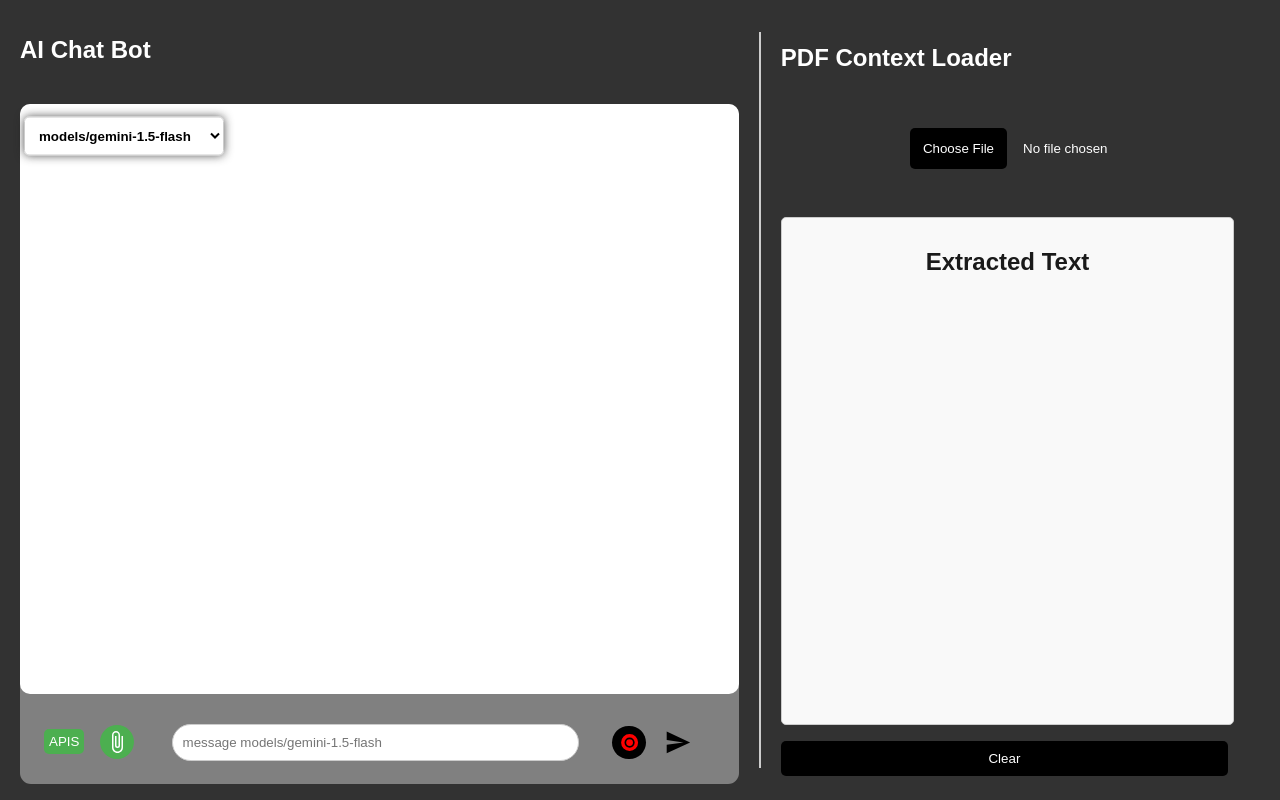
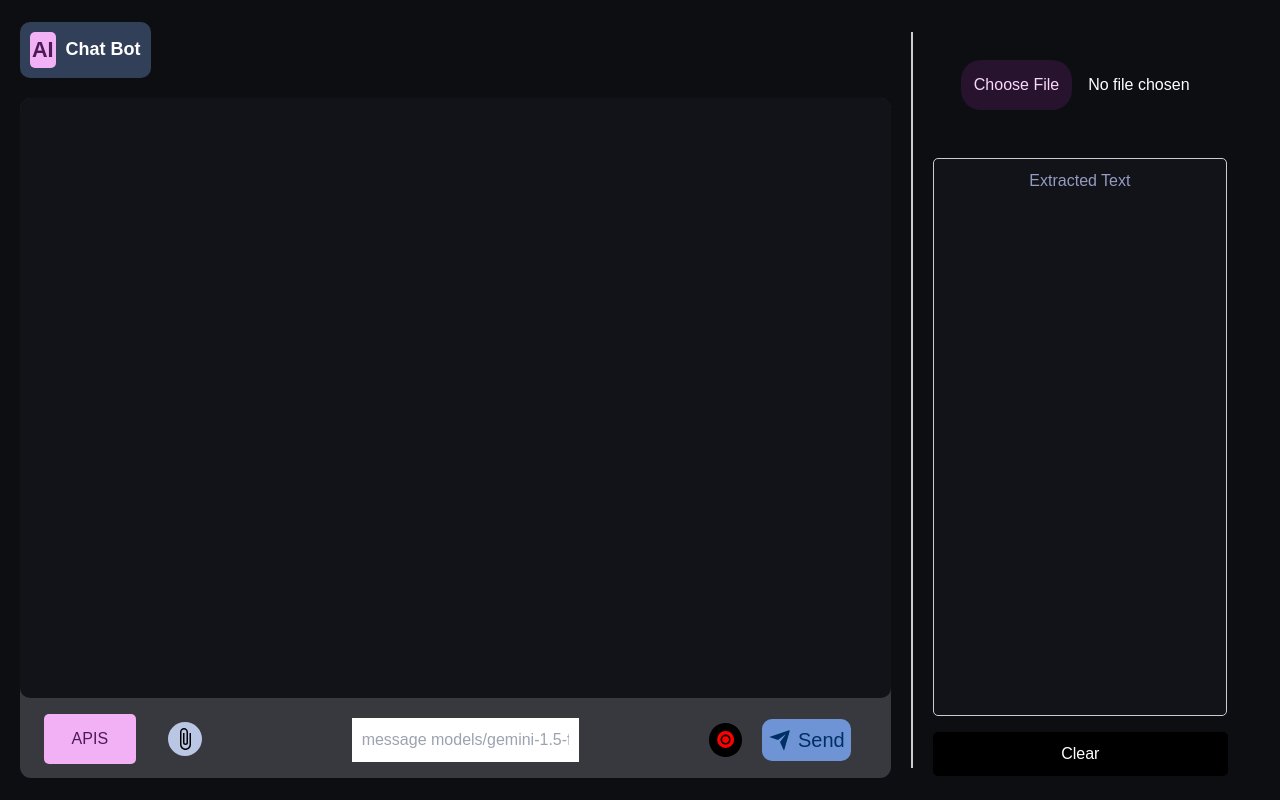
Before and after one commit to Jefino9488/ChatbotUI, a React (Vite) app: page / in a window 1280 px wide. Built offline with nearby package versions, Linux system fonts and the light colour scheme.

Commit message:
refactored UI

```diff
--- a/src/App.css
+++ b/src/App.css
@@ -48,7 +48,7 @@
 }
 
 .parent_chat {
-  background-color: #808080;
+  background-color: #38393e;
   border-radius: 11px;
   display: flex;
   flex-direction: column;
@@ -58,7 +58,7 @@
 .chat-window {
   padding: 0.5rem 1rem;
   height: 75vh;
-  background-color: #ffffff;
+  background-color: #111318;
   overflow-x: hidden;
   overflow-y: scroll;
   border-radius: 10px;
@@ -78,7 +78,7 @@
 }
 
 .message {
-  margin: 0.5rem 0;
+  margin: 0.2rem 0;
   border-radius: 10px;
   display: inline-block;
   max-width: 80%; /* Ensures messages don't take up more than 80% of the container width */
@@ -91,7 +91,7 @@
   padding: 0 1rem;
   text-align: right;
   color: white;
-  background-color: #2f2f2f;
+  background-color: #191c20;
 }
 
 .message.bot {
@@ -99,7 +99,7 @@
   padding: 0 1rem;
   text-align: left;
   color: white;
-  background-color: #2f2f2f;
+  background-color: #191c20;
 }
 
 .txt {
@@ -113,11 +113,8 @@
   border-radius: 11px;
 }
 
-.msg {
-  border-radius: 50px;
-  width: 80%;
+#msg {
   padding: 10px;
-  border: 1px solid #ccc;
   margin-bottom: 10px
 }
 
@@ -134,24 +131,71 @@
 
 .btn_send {
   margin-bottom: 0.6rem;
-  height: 4rem;
-  width: 6rem;
   transform: translateX(-40px);
-  background: none;
-  display: flex;
   font-size: 1.8rem;
   justify-content: center;
   align-items: center;
   margin-left: 2rem;
   border: none;
 }
-
-.btn_send:focus, .btn_record:focus {
-  outline: none;
+#send {
+  font-family: inherit;
+  font-size: 20px;
+  background: #6e94d6;
+  color: #002f64;
+  padding: 0.3em 1em;
+  width: 200px;
+  display: flex;
+  align-items: center;
+  border: none;
+  border-radius: 10px;
+  overflow: hidden;
+  transition: all 0.2s;
+  cursor: pointer;
 }
 
+#send span {
+  display: block;
+  margin-left: 0.3em;
+  transition: all 0.3s ease-in-out;
+}
+
+#send svg {
+  display: block;
+  transform-origin: center center;
+  transition: transform 0.3s ease-in-out;
+}
+
+#send:hover .svg-wrapper {
+  animation: fly-1 0.6s ease-in-out infinite alternate;
+}
+
+#send:hover svg {
+  transform: translateX(1.2em) rotate(45deg) scale(1.1);
+}
+
+#send:hover span {
+  transform: translateX(5em);
+}
+
+#send:active {
+  transform: scale(0.95);
+}
+
+@keyframes fly-1 {
+  from {
+    transform: translateY(0.1em);
+  }
+
+  to {
+    transform: translateY(-0.1em);
+  }
+}
+
+
+
 .btn_record {
-  margin-left: 1rem;
+  margin-right: 0.5rem;
   margin-bottom: 0.6rem;
   background-color: black;
   font-size: 1.7rem;
@@ -166,7 +210,7 @@
 }
 
 .self_center {
-    align-self: center;
+  align-self: center;
   text-align: center;
 }
 
@@ -184,10 +228,10 @@
 /* Styling for the attachment button */
 .btn_attach {
   margin-bottom: 0.7rem;
-  margin-left: 1rem;
-  background-color: #4CAF50; /* Green background */
+  margin-left: 2rem;
+  background-color: #b9c7e5; /* Green background */
   border: none; /* Remove borders */
-  color: white; /* White text */
+  color: #000000; /* White text */
   padding: 5px; /* Padding */
   display: flex; /* Center items */
   font-size: 1.5rem; /* Icon size */
@@ -199,21 +243,29 @@
 }
 
 .btn_attach:hover {
-  background-color: #45a049; /* Darker green background on hover */
+  background-color: #365e9d; /* Darker green background on hover */
 }
 
+.choose_btn::-webkit-file-upload-button {
+  background-color: #28132e;
+  color: #fad8fd;
+  padding: 13px;
+  border: 0;
+  margin: 1rem;
+  border-radius: 20px;
+}
 
 .choose_btn::-webkit-file-upload-button:hover {
-  background-color: #4caf50;
+  background-color: #705575;
 }
 
 .extracted-text {
   border: 1px solid #ccc;
-  color: #1a1a1a;
+  color: #959bc1;
   padding: 10px;
   width: 90%;
   border-radius: 5px;
-  background-color: #f9f9f9;
+  background-color: #111318;
   height: 75vh; /* Set a fixed height */
   overflow-y: scroll; /* Enable vertical scrolling */
 }
@@ -256,6 +308,7 @@ img {
     max-width: 200px;
     padding: 10px;
     background-color: rgba(255, 255, 255, 0.73);
+    display: none;
     font-weight: bold;
     border-radius: 5px;
     border: 1px solid #ccc;
@@ -278,24 +331,27 @@ img {
 }
 
 .popup-inner {
-  background: white;
+  background: #e2e2e8;
   padding: 20px;
   color: black;
   border-radius: 8px;
   width: 300px;
-  box-shadow: 0 2px 10px rgba(0, 0, 0, 0.1);
+  box-shadow: 0 2px 10px rgb(0, 0, 0);
   text-align: left;
 }
 
 .api-key-form label {
   display: block;
   margin-bottom: 10px;
+  color: #000000;
 }
 
 .api-key-form input {
   width: calc(100% - 20px);
   padding: 5px;
   margin-bottom: 10px;
+  border-radius: 5px;
+  border: 1px solid #4d1a55;
 }
 
 .api-key-form button {
@@ -305,9 +361,11 @@ img {
 .cred {
   margin-bottom: 0.7rem;
   margin-left: 1.5rem;
-  background-color: #4CAF50;
+  background-color: #f2b0f5;
   border: none;
-  color: white;
+  height: 50px;
+  width: 280px;
+  color: #4d1a55;
   padding: 5px;
   display: flex;
   cursor: pointer;
@@ -318,7 +376,7 @@ img {
 }
 
 .cred:hover {
-  background-color: #45a049;
+  background-color: #bc7fc0;
 }
 
 .api-submit {
@@ -346,3 +404,43 @@ img {
 .api-close:hover {
   background-color: #333;
 }
+
+.highlight {
+  background-color: #f2b0f5;
+  color: #4d1a55;
+  padding: 2px;
+  font-size: larger;
+  border-radius: 5px;
+  margin-right: 10px;
+}
+
+#head {
+  display: flex;
+  justify-content: space-between;
+  align-items: center;
+  font-size: large;
+  font-weight: bold;
+  padding: 10px;
+  background-color: #323f58;
+  color: white;
+  border-radius: 10px;
+}
+
+.bot-actions {
+  display: flex;
+  justify-content: right;
+  border-radius: 5px;
+  padding: 1px;
+  gap: 8px;
+}
+
+.bot-actions button {
+  background: none;
+  border: none;
+  cursor: pointer;
+  font-size: 18px;
+}
+
+.bot-actions button:hover {
+  color: #596A95;
+}
--- a/src/App.jsx
+++ b/src/App.jsx
@@ -1,7 +1,7 @@
 import { useState, useEffect, useRef } from "react";
 import axios from "axios";
 import pdfToText from "react-pdftotext";
-import { IoMdMicOff, IoMdSend } from "react-icons/io";
+import { IoMdMicOff } from "react-icons/io";
 import ReactMarkdown from "react-markdown";
 import { BsFillRecord2Fill } from "react-icons/bs";
 import MonsterApiClient from "monsterapi";
@@ -32,6 +32,8 @@ const AVAILABLE_MODELS = [
   'models/gemini-1.5-flash-latest', 'models/gemini-1.5-pro', 'models/gemini-1.5-pro-001',
   'models/gemini-1.5-pro-latest', 'models/gemini-pro', 'models/gemini-pro-vision'
 ];
+
+let currentUtterance = null;
 
 function App() {
   const [messages, setMessages] = useState([]);
@@ -73,6 +75,9 @@ function App() {
 
   const handleSendMessage = async () => {
     if (input.trim() === "" && !file) return;
+    if (currentUtterance) {
+        window.speechSynthesis.cancel();
+    }
 
     const userMessage = { from: "user", text: input, image: file ? URL.createObjectURL(file) : null };
     setMessages([...messages, userMessage]);
@@ -104,7 +109,6 @@ function App() {
         }
         const botMessage = { from: "bot", text: data.response, image: data.image_url };
         setMessages((prevMessages) => [...prevMessages, botMessage]);
-        speakText(data.response);
     } catch (error) {
         console.error(error);
         alert("An error occurred. Please try again.");
@@ -226,15 +230,36 @@ function App() {
     pdfFileInputRef.current.value = "";
   };
 
+    const copyToClipboard = (text) => {
+        navigator.clipboard.writeText(text).then(() => {
+            alert("Text copied to clipboard!");
+        }).catch((error) => {
+            console.error("Failed to copy text: ", error);
+        });
+    };
+
+
     const speakText = (text) => {
-    if ('speechSynthesis' in window) {
+      if (!window.speechSynthesis) {
+          console.warn("Speech synthesis is not supported in this browser");
+          return;
+      }
+
+      if (currentUtterance) {
+          window.speechSynthesis.cancel();
+      }
       const utterance = new SpeechSynthesisUtterance(text);
-      utterance.lang = 'en-US';
+      utterance.onend = () => {
+          console.log("Speech ended");
+      };
+      utterance.onerror = (event) => {
+          console.error("Speech error:", event.error);
+      };
+
+      currentUtterance = utterance;
       window.speechSynthesis.speak(utterance);
-    } else {
-      console.error("Web Speech API is not supported in this browser.");
-    }
   };
+
 
   const handleSubmitApiKeys = (e) => {
     e.preventDefault();
@@ -246,7 +271,7 @@ function App() {
       <div className="one_p">
         <div className="one_p chat_bot">
           <div className="title">
-            <h2>AI Chat Bot</h2>
+              <h2 id="head"><span className="highlight"> AI </span>Chat Bot</h2>
           </div>
             <div className="parent_chat">
             <select value={selectedModel} onChange={handleModelChange} className="model_select">
@@ -262,6 +287,23 @@ function App() {
                     <p className="txt">
                       <ReactMarkdown>{msg.text}</ReactMarkdown>
                       {msg.from === 'user' && msg.image && <img src={msg.image} alt="attached" style={{ maxWidth: "100%" }} />}
+                        {msg.from === "bot" && (
+                            <div className="bot-actions">
+                                <button onClick={() => speakText(msg.text)}>
+                                    <svg xmlns="http://www.w3.org/2000/svg" height="24px" viewBox="0 -960 960 960"
+                                         width="18px" fill="#e8eaed">
+                                        <path
+                                            d="M560-131v-82q90-26 145-100t55-168q0-94-55-168T560-749v-82q124 28 202 125.5T840-481q0 127-78 224.5T560-131ZM120-360v-240h160l200-200v640L280-360H120Zm440 40v-322q47 22 73.5 66t26.5 96q0 51-26.5 94.5T560-320ZM400-606l-86 86H200v80h114l86 86v-252ZM300-480Z"/>
+                                    </svg>
+                                </button>
+                                <button onClick={() => copyToClipboard(msg.text)}>
+                                    <svg xmlns="http://www.w3.org/2000/svg" height="20px" viewBox="0 -960 960 960"
+                                         width="18px" fill="#e8eaed">
+                                        <path
+                                            d="M360-240q-29.7 0-50.85-21.15Q288-282.3 288-312v-480q0-29.7 21.15-50.85Q330.3-864 360-864h384q29.7 0 50.85 21.15Q816-821.7 816-792v480q0 29.7-21.15 50.85Q773.7-240 744-240H360Zm0-72h384v-480H360v480ZM216-96q-29.7 0-50.85-21.15Q144-138.3 144-168v-552h72v552h456v72H216Zm144-216v-480 480Z"/>
+                                    </svg>
+                                </button>
+                            </div>)}
                     </p>
                   </div>
               ))}
@@ -280,8 +322,9 @@ function App() {
                   />
                   <div className="prompt">
                       <input
+                          id="msg"
+                          className="bg-[#222630] px-4 py-3 outline-none w-[80%] text-white rounded-lg border-2 transition-colors duration-100 border-solid focus:border-[#596A95] border-[#2B3040]"
                           type="text"
-                    className="msg"
                           placeholder={`message ${selectedModel}`}
                           value={input}
                           onChange={handleInputChange}
@@ -295,16 +338,33 @@ function App() {
                       {recording ? <IoMdMicOff/> : <BsFillRecord2Fill/>}
                   </button>
                   <br/>
-              <button onClick={handleSendMessage} className="btn_send">
-                <IoMdSend/>
+                  <button onClick={handleSendMessage} className="btn_send" id="send">
+                      <div className="svg-wrapper-1">
+                          <div className="svg-wrapper">
+                              <svg
+                                  xmlns="http://www.w3.org/2000/svg"
+                                  viewBox="0 0 24 24"
+                                  width="24"
+                                  height="24"
+                              >
+                                  <path fill="none" d="M0 0h24v24H0z"></path>
+                                  <path
+                                      fill="currentColor"
+                                      d="M1.946 9.315c-.522-.174-.527-.455.01-.634l19.087-6.362c.529-.176.832.12.684.638l-5.454 19.086c-.15.529-.455.547-.679.045L12 14l6-8-8 6-8.054-2.685z"
+                                  ></path>
+                              </svg>
+                          </div>
+                      </div>
+                      <span>Send</span>
                   </button>
+
               </div>
           </div>
         </div>
           <div className="vertical-line"></div>
           <div className="pdf-to-text">
               <div className="title">
-            <h2>PDF Context Loader</h2>
+                  <h2> </h2>
               </div>
               <input
                   type="file"
--- a/src/index.css
+++ b/src/index.css
@@ -1,9 +1,12 @@
+@tailwind base;
+@tailwind components;
+@tailwind utilities;
 body {
     margin: 0;
     padding: 0;
     color: white;
     font-family: 'Roboto', sans-serif;
-    background-color: #323232;
+    background-color: #0c0e12;
 }
 
 html {
```
Also changed, not shown: package.json (+5 -2 lines), 1 other file (tests, documents, lock files or other folders). Lines whose indentation alone changed are shown as unchanged.
